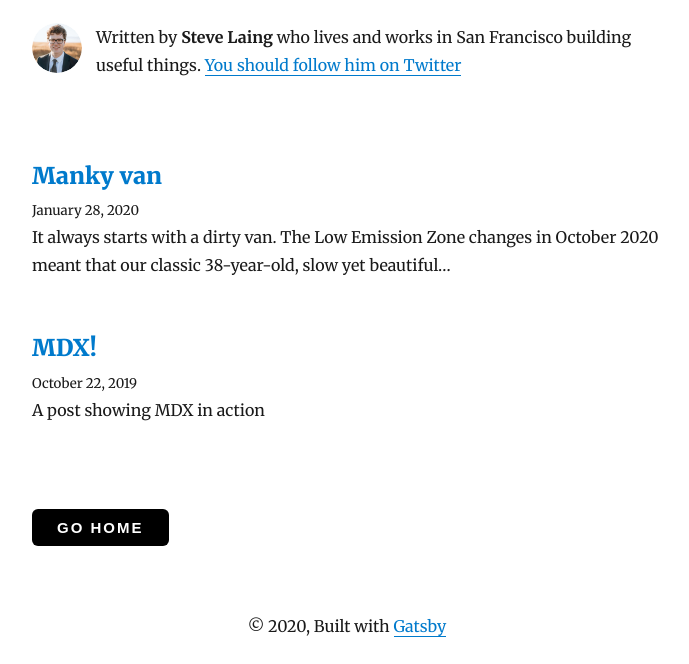
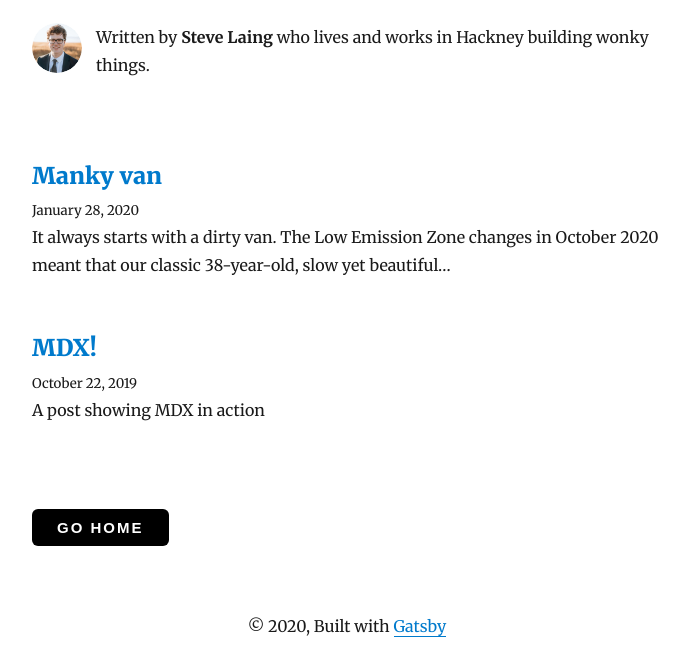
Before and after one commit to steventux/crampervan, a Gatsby site: page /blog/ in a window 1280 px wide. Shown: the part 271-935 px from the top of the page, without its empty margins (293-982 px from the left). Built offline with nearby package versions, Linux system fonts and the light colour scheme; Gatsby itself is replaced by a stand-in of ours; some packages are replaced by stand-ins of ours.

Commit message:
Update bio component

```diff
--- a/src/components/bio.js
+++ b/src/components/bio.js
@@ -34,12 +34,7 @@ function Bio() {
               }}
             />
             <p>
-              Written by <strong>{author}</strong> who lives and works in San
-              Francisco building useful things.
-              {` `}
-              <a href={`https://twitter.com/${social.twitter}`}>
-                You should follow him on Twitter
-              </a>
+              Written by <strong>{author}</strong> who lives and works in Hackney building wonky things.
             </p>
           </Container>
         )
```
